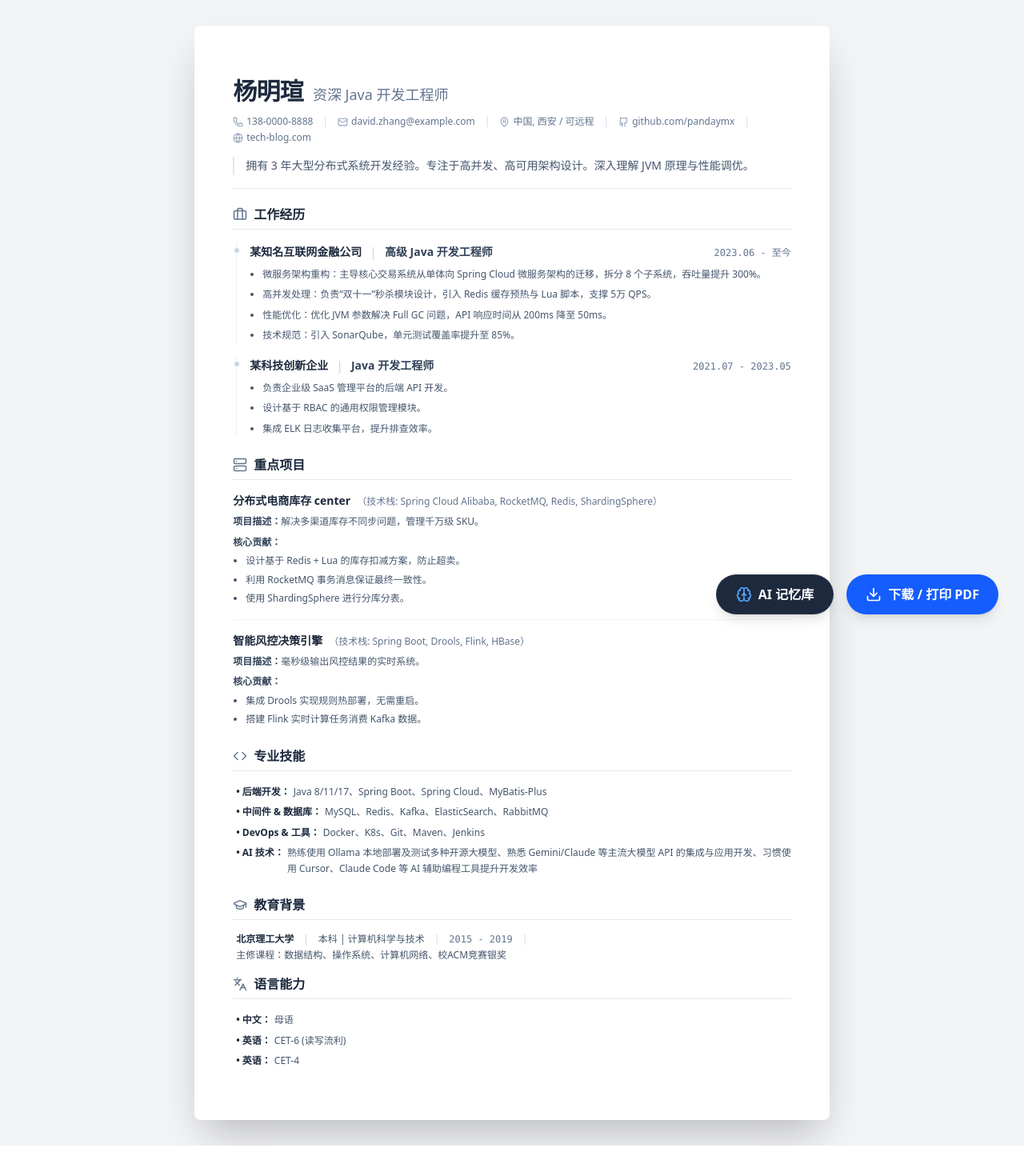
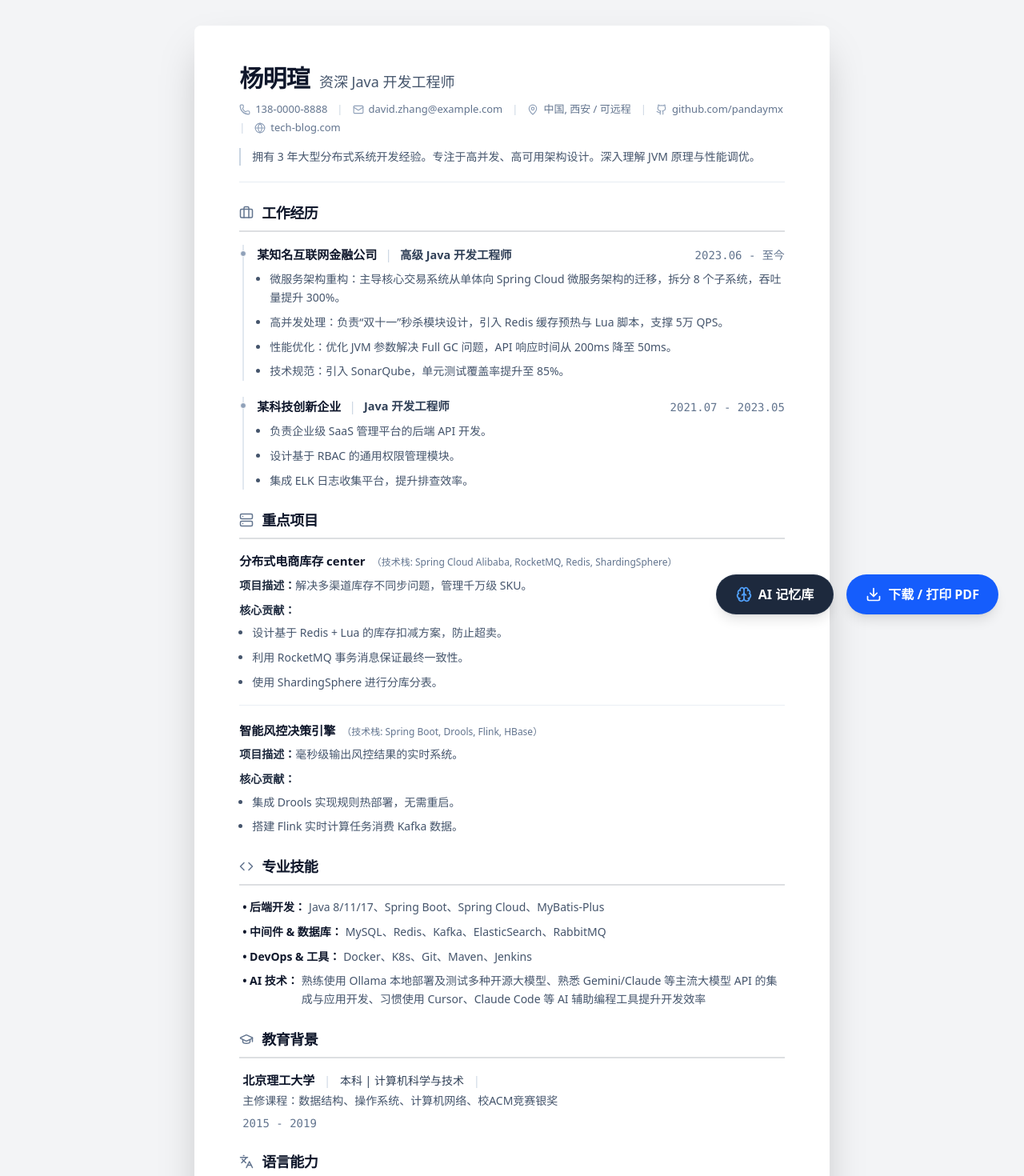
Before and after one commit to pandaymx/resume, a React (Vite) app: page / in a window 1280 px wide. Shown: the top 1470 px of the page at 80% size. Before the commit the page ends 1432 px from the top, so only its background shows below. Built offline with nearby package versions, Linux system fonts and the light colour scheme.

Commit message:
refactor: update UI typography, spacing, and styling tokens across all resume components

```diff
--- a/src/App.tsx
+++ b/src/App.tsx
@@ -51,10 +51,10 @@ const App: FC = () => {
       </div>
 
       {/* 简历容器 */}
-      <div className="resume-container max-w-[210mm] mx-auto bg-white shadow-2xl rounded-lg overflow-hidden print:shadow-none print:w-full print:rounded-none px-8 py-6 md:px-12 md:py-10 print:px-10 print:py-8">
+      <div className="resume-container max-w-[210mm] mx-auto bg-white shadow-2xl rounded-lg overflow-hidden print:shadow-none print:w-full print:rounded-none px-8 py-8 md:px-14 md:py-12 print:px-10 print:py-8">
         <Header profile={data.profile as unknown as Profile} />
 
-        <div className="mt-5 space-y-6">
+        <div className="mt-6 space-y-7">
           <Experience experience={data.experience as unknown as ExperienceItem[]} />
           <Projects projects={data.projects as unknown as ProjectItem[]} />
           <Skills skills={data.skills as unknown as SkillGroup[]} />
--- a/src/components/Education.tsx
+++ b/src/components/Education.tsx
@@ -15,14 +15,17 @@ export interface EducationProps {
 
 const Education: FC<EducationProps> = ({ education }) => {
   return (
-    <section className="mb-4 print:break-inside-avoid">
+    <section className="mb-6 print:break-inside-avoid">
       <SectionTitle icon={GraduationCap} title="教育背景" />
-      <div className="flex flex-wrap items-center gap-x-3 gap-y-1 text-xs text-slate-700 ml-1">
-        <span className="font-bold text-slate-800">{education.school}</span>
+      <div className="flex justify-between items-baseline flex-wrap gap-2 text-[14px] text-slate-700 ml-1">
+        <div className="flex flex-wrap items-center gap-x-3 gap-y-1">
+          <span className="font-bold text-slate-900 text-[15px]">{education.school}</span>
+          {education.degree && (
+            <>
               <span className="text-slate-300">|</span>
-        <span className="font-medium text-slate-600">{education.degree}</span>
-        <span className="text-slate-300">|</span>
-        <span className="text-slate-500 font-mono">{education.time}</span>
+              <span className="font-medium text-slate-700">{education.degree}</span>
+            </>
+          )}
           {education.details && education.details.length > 0 && (
             <>
               <span className="text-slate-300">|</span>
@@ -30,6 +33,8 @@ const Education: FC<EducationProps> = ({ education }) => {
             </>
           )}
         </div>
+        <span className="text-xs md:text-sm text-slate-500 font-mono text-right shrink-0">{education.time}</span>
+      </div>
     </section>
   );
 };
--- a/src/components/Experience.tsx
+++ b/src/components/Experience.tsx
@@ -17,22 +17,26 @@ const Experience: FC<ExperienceProps> = ({ experience }) => {
   return (
     <section className="mb-6">
       <SectionTitle icon={Briefcase} title="工作经历" />
-      <div className="space-y-4">
+      <div className="space-y-5">
         {experience.map((job, index) => (
-          <div key={index} className="relative pl-4 border-l border-slate-200/80 ml-1 print:break-inside-avoid">
-            {/* Elegant gray timeline bullet */}
-            <div className="absolute -left-[4px] top-[6px] w-2 h-2 rounded-full bg-slate-300 border border-white"></div>
+          <div key={index} className="relative pl-4 border-l-2 border-slate-200 ml-1 print:break-inside-avoid">
+            {/* Timeline dot */}
+            <div className="absolute -left-[5px] top-[7px] w-2 h-2 rounded-full bg-slate-400 border border-white"></div>
 
-            <div className="flex justify-between items-baseline mb-1.5 flex-wrap gap-2">
+            <div className="flex justify-between items-baseline mb-2 flex-wrap gap-2">
               <div className="flex items-center gap-2.5 flex-wrap">
-                <span className="font-bold text-slate-800 text-sm">{job.company}</span>
-                <span className="text-slate-300 font-light select-none">|</span>
-                <span className="font-semibold text-slate-700 text-sm">{job.role}</span>
+                <span className="font-bold text-slate-900 text-[15px]">{job.company}</span>
+                {job.role && (
+                  <>
+                    <span className="text-slate-300 font-light select-none">|</span>
+                    <span className="font-semibold text-slate-700 text-[14.5px]">{job.role}</span>
+                  </>
+                )}
               </div>
-              <span className="text-xs text-slate-500 font-mono">{job.time}</span>
+              <span className="text-xs md:text-sm text-slate-500 font-mono text-right shrink-0">{job.time}</span>
             </div>
 
-            <ul className="list-disc list-outside ml-4 text-xs text-slate-600 space-y-1.5 leading-relaxed">
+            <ul className="list-disc list-outside ml-4 text-[14px] text-slate-600 space-y-2 leading-relaxed">
               {job.details.map((detail, idx) => (
                 <li key={idx}>{detail}</li>
               ))}
--- a/src/components/Header.tsx
+++ b/src/components/Header.tsx
@@ -22,26 +22,26 @@ export interface HeaderProps {
 
 const Header: FC<HeaderProps> = ({ profile }) => {
   return (
-    <header className="bg-white pt-6 pb-4 border-b border-slate-200 flex flex-col gap-3">
+    <header className="bg-white pb-5 border-b border-slate-200/80 flex flex-col gap-3.5">
     <div className="flex flex-col md:flex-row justify-between items-start md:items-center gap-3 flex-wrap">
       <div className="flex items-baseline gap-3 flex-wrap">
-        <h1 className="text-3xl font-bold text-slate-800 tracking-tight">{profile.name}</h1>
-        <span className="text-lg text-slate-500 font-medium">{profile.title}</span>
+        <h1 className="text-3xl font-bold text-slate-900 tracking-tight">{profile.name}</h1>
+        <span className="text-base md:text-lg text-slate-600 font-medium">{profile.title}</span>
       </div>
 
-      <div className="flex flex-wrap items-center gap-x-3 gap-y-1 text-xs text-slate-500 print:text-slate-600">
+      <div className="flex flex-wrap items-center gap-x-3 gap-y-1.5 text-xs md:text-[13px] text-slate-500 print:text-slate-600">
         {profile.contact.map((item, index) => {
           const Icon = item.icon;
           return (
             <Fragment key={index}>
-              <div className="flex items-center gap-1">
-                <Icon size={13} className="text-slate-400" />
+              <div className="flex items-center gap-1.5">
+                <Icon size={14} className="text-slate-400" />
                 {item.link && item.isLinkSafe ? (
                   <a
                     href={item.link}
                     target="_blank"
                     rel="noopener noreferrer"
-                    className="hover:text-slate-800 hover:underline transition-colors"
+                    className="hover:text-slate-900 hover:underline transition-colors"
                   >
                     {item.value}
                   </a>
@@ -58,9 +58,11 @@ const Header: FC<HeaderProps> = ({ profile }) => {
       </div>
     </div>
 
-    <p className="text-slate-600 text-sm leading-relaxed border-l-2 border-slate-200 pl-3.5 mt-1">
-      {profile.summary}
-    </p>
+    {profile.summary && (
+      <p className="text-slate-600 text-[14px] leading-relaxed border-l-2 border-slate-300 pl-3.5 mt-0.5">
+        {profile.summary}
+      </p>
+    )}
   </header>
   );
 };
--- a/src/components/Languages.tsx
+++ b/src/components/Languages.tsx
@@ -17,10 +17,10 @@ const Languages: FC<LanguagesProps> = ({ languages }) => {
   return (
     <section className="mb-6 print:break-inside-avoid">
       <SectionTitle icon={LanguagesIcon} title="语言能力" />
-      <ul className="space-y-1.5 ml-1">
+      <ul className="space-y-2 ml-1">
         {languages.map((lang, index) => (
-          <li key={index} className="text-xs text-slate-700 leading-relaxed flex items-start gap-1">
-            <span className="font-bold text-slate-800 shrink-0">• {lang.name}：</span>
+          <li key={index} className="text-[14px] text-slate-700 leading-relaxed flex items-start gap-1">
+            <span className="font-bold text-slate-900 shrink-0">• {lang.name}：</span>
             <span className="text-slate-600">{lang.level}</span>
           </li>
         ))}
--- a/src/components/Projects.tsx
+++ b/src/components/Projects.tsx
@@ -25,15 +25,15 @@ const Projects: FC<ProjectsProps> = ({ projects }) => {
   return (
     <section className="mb-6">
       <SectionTitle icon={Server} title="重点项目" />
-      <div className="space-y-4">
+      <div className="space-y-5">
         {memoizedProjects.map((project, index) => (
           <div
             key={index}
-            className="pb-4 border-b border-slate-100 last:border-0 last:pb-0 print:break-inside-avoid"
+            className="pb-4 border-b border-slate-200/70 last:border-0 last:pb-0 print:break-inside-avoid"
           >
-            <div className="flex justify-between items-baseline mb-1.5 flex-wrap gap-2">
+            <div className="flex justify-between items-baseline mb-2 flex-wrap gap-2">
               <div className="flex items-baseline gap-2 flex-wrap">
-                <h4 className="font-bold text-slate-800 text-sm">{project.name}</h4>
+                <h4 className="font-bold text-slate-900 text-[15px]">{project.name}</h4>
                 <span className="text-xs text-slate-500 font-medium">（技术栈: {project.tech}）</span>
               </div>
               {project.link && project.isLinkSafe ? (
@@ -41,18 +41,18 @@ const Projects: FC<ProjectsProps> = ({ projects }) => {
                   href={project.link}
                   target="_blank"
                   rel="noopener noreferrer"
-                  className="text-blue-600 hover:text-blue-700 text-xs flex items-center gap-1 cursor-pointer print:hidden no-underline"
+                  className="text-blue-600 hover:text-blue-700 text-xs md:text-sm font-medium flex items-center gap-1 cursor-pointer print:hidden no-underline shrink-0"
                 >
-                  查看代码 <ExternalLink size={12}/>
+                  查看代码 <ExternalLink size={13}/>
                 </a>
               ) : null}
             </div>
 
-            <div className="text-xs text-slate-600 space-y-1.5 mt-1.5 leading-relaxed">
-              <p><span className="font-semibold text-slate-700">项目描述：</span>{project.desc}</p>
+            <div className="text-[14px] text-slate-600 space-y-2 mt-2 leading-relaxed">
+              <p><span className="font-semibold text-slate-800">项目描述：</span>{project.desc}</p>
               <div>
-                <span className="font-semibold text-slate-700">核心贡献：</span>
-                <ul className="list-disc list-outside ml-4 text-slate-600 space-y-1 mt-1">
+                <span className="font-semibold text-slate-800">核心贡献：</span>
+                <ul className="list-disc list-outside ml-4 text-slate-600 space-y-2 mt-1.5">
                   {project.achievements.map((achieve, idx) => (
                     <li key={idx}>{achieve}</li>
                   ))}
--- a/src/components/SectionTitle.tsx
+++ b/src/components/SectionTitle.tsx
@@ -9,7 +9,7 @@ export interface SectionTitleProps {
 
 const SectionTitle: FC<SectionTitleProps> = ({ icon: Icon, title, className = "" }) => {
   return (
-    <h3 className={`text-base font-bold text-slate-800 border-b border-slate-200 pb-1.5 mb-4 flex items-center gap-2 ${className}`}>
+    <h3 className={`text-base md:text-lg font-bold text-slate-900 border-b-2 border-slate-800/15 pb-2 mb-4 flex items-center gap-2.5 tracking-tight ${className}`}>
       {Icon && <Icon size={18} className="text-slate-500" />}
       {title}
     </h3>
--- a/src/components/Skills.tsx
+++ b/src/components/Skills.tsx
@@ -15,10 +15,10 @@ const Skills: FC<SkillsProps> = ({ skills }) => {
   return (
     <section className="mb-6 print:break-inside-avoid">
       <SectionTitle icon={Code} title="专业技能" />
-      <ul className="space-y-1.5 ml-1">
+      <ul className="space-y-2 ml-1">
         {skills.map((skillGroup, index) => (
-          <li key={index} className="text-xs text-slate-700 leading-relaxed flex items-start gap-1">
-            <span className="font-bold text-slate-800 shrink-0">• {skillGroup.category}：</span>
+          <li key={index} className="text-[14px] text-slate-700 leading-relaxed flex items-start gap-1">
+            <span className="font-bold text-slate-900 shrink-0">• {skillGroup.category}：</span>
             <span className="text-slate-600">{skillGroup.items.join('、')}</span>
           </li>
         ))}
--- a/src/index.css
+++ b/src/index.css
@@ -1,6 +1,12 @@
 @import "tailwindcss";
 
 @layer base {
+  body {
+    font-family: -apple-system, BlinkMacSystemFont, "Segoe UI", Roboto, "Helvetica Neue", Arial, "PingFang SC", "Hiragino Sans GB", "Microsoft YaHei", "Noto Sans SC", sans-serif;
+    -webkit-font-smoothing: antialiased;
+    -moz-osx-font-smoothing: grayscale;
+  }
+
   @media print {
     body {
       -webkit-print-color-adjust: exact;
```
Also changed, not shown: 1 other file (tests, documents, lock files or other folders). Lines whose indentation alone changed are shown as unchanged.
